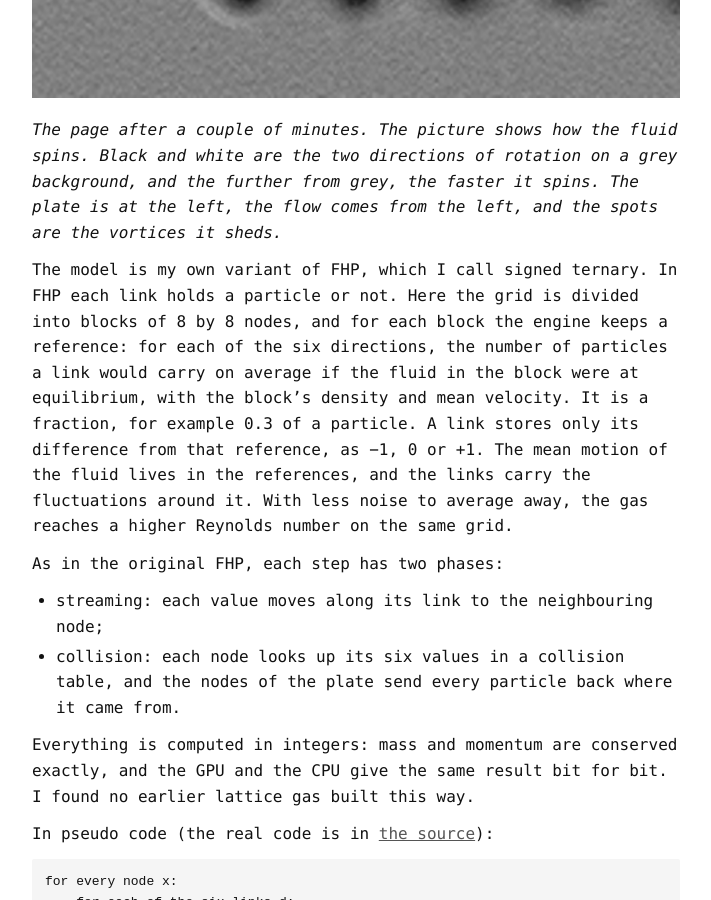
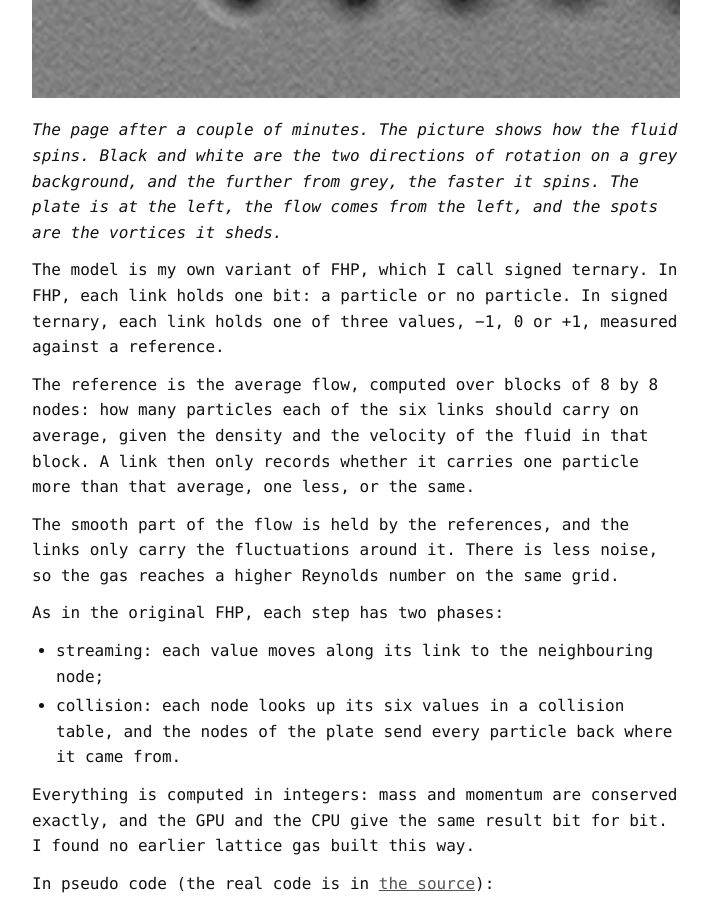
Before and after one commit to idle-intelligence/trucs.ai, a Jekyll site: the page built from blog/cellular-automata.md, in a window 1280 px wide and 900 px high, scrolled down 3516 px. Shown: the whole window, without its empty margins (284-995 px from the left). Built offline with Jekyll 4.4.1, drawn with Linux system fonts in a browser that asks for light colours.

Commit message:
blog: signed ternary in three short paragraphs

```diff
--- a/blog/cellular-automata.md
+++ b/blog/cellular-automata.md
@@ -52,7 +52,11 @@ The flow page sets up the classic experiment: a channel, a flat plate across it,
 
 *The page after a couple of minutes. The picture shows how the fluid spins. Black and white are the two directions of rotation on a grey background, and the further from grey, the faster it spins. The plate is at the left, the flow comes from the left, and the spots are the vortices it sheds.*
 
-The model is my own variant of FHP, which I call signed ternary. In FHP each link holds a particle or not. Here the grid is divided into blocks of 8 by 8 nodes, and for each block the engine keeps a reference: for each of the six directions, the number of particles a link would carry on average if the fluid in the block were at equilibrium, with the block's density and mean velocity. It is a fraction, for example 0.3 of a particle. A link stores only its difference from that reference, as −1, 0 or +1. The mean motion of the fluid lives in the references, and the links carry the fluctuations around it. With less noise to average away, the gas reaches a higher Reynolds number on the same grid.
+The model is my own variant of FHP, which I call signed ternary. In FHP, each link holds one bit: a particle or no particle. In signed ternary, each link holds one of three values, −1, 0 or +1, measured against a reference.
+
+The reference is the average flow, computed over blocks of 8 by 8 nodes: how many particles each of the six links should carry on average, given the density and the velocity of the fluid in that block. A link then only records whether it carries one particle more than that average, one less, or the same.
+
+The smooth part of the flow is held by the references, and the links only carry the fluctuations around it. There is less noise, so the gas reaches a higher Reynolds number on the same grid.
 
 As in the original FHP, each step has two phases:
 
```
